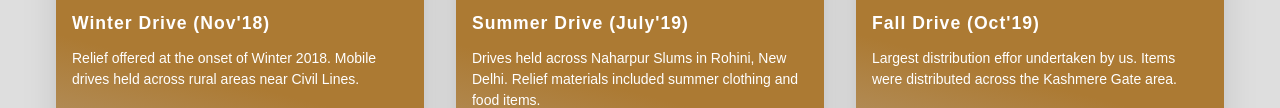
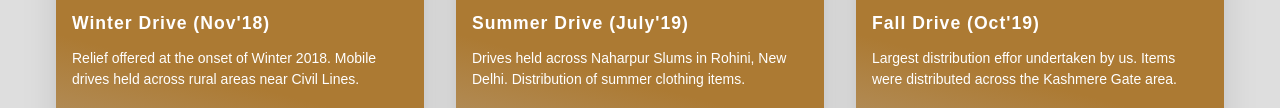
Before and after one commit to sauhardjain/aatmsamman, a plain HTML site: page index.html in a window 1280 px wide. Shown: the part 692-800 px from the top of the page. Drawn offline with nearby package versions, Linux system fonts and the light colour scheme.

Commit message:
text-update-2

```diff
--- a/index.html
+++ b/index.html
@@ -54,7 +54,7 @@
 					<div class="card_image"><img src="card2.jpg"></div>
 					<div class="card_content">
 						<h2 class="card_title">Summer Drive (July'19)</h2>
-						<p class="card_text">Drives held across Naharpur Slums in Rohini, New Delhi. Relief materials included summer clothing and food items.</p>
+						<p class="card_text">Drives held across Naharpur Slums in Rohini, New Delhi. Distribution of summer clothing items.</p>
 						<button class="btn card_btn" id="myBtn2">Gallery</button>
 					</div>
 				</div>
```
